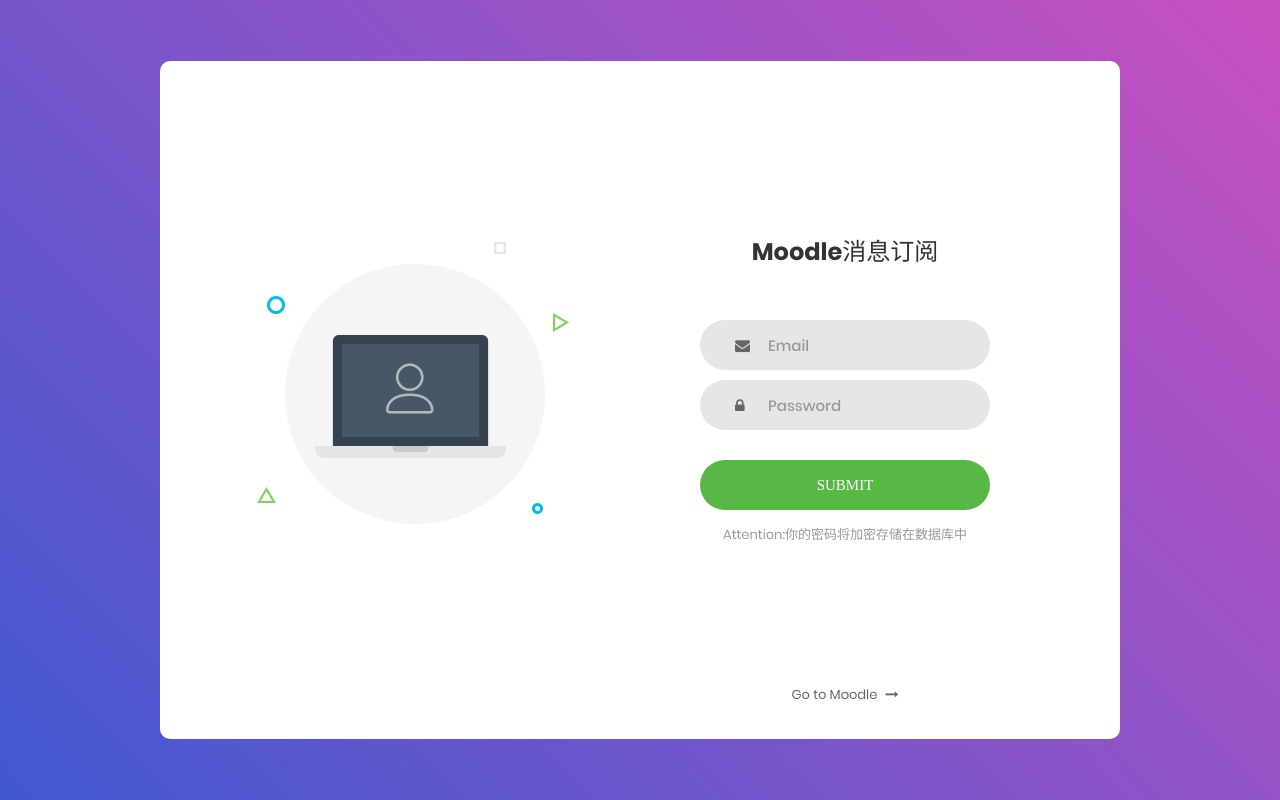
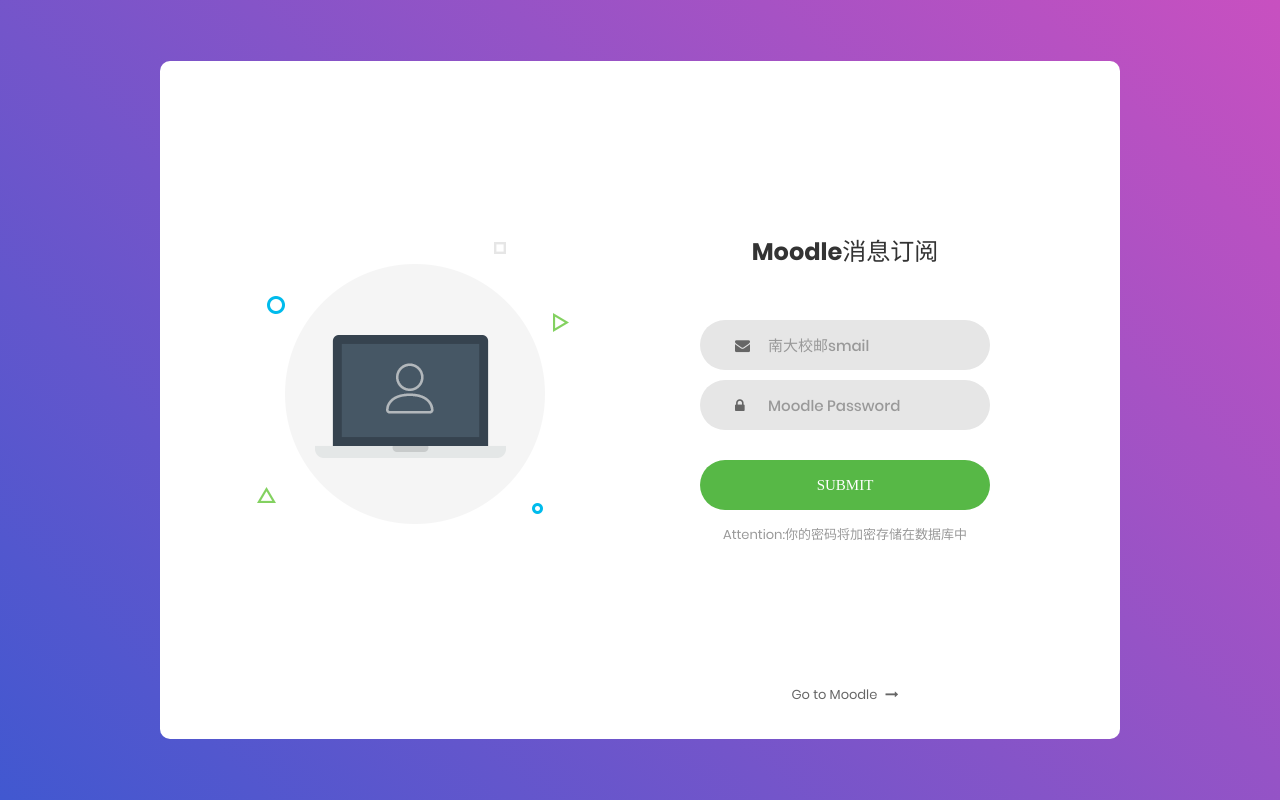
Before and after one commit to Linwenye/MoodleInformer_website, a Flask app: page / in a window 1280 px wide. Run offline with Flask 2, Linux system fonts and the light colour scheme; some libraries are stand-ins or nearby versions; some web fonts are replaced.

Commit message:
little change

```diff
--- a/templates/index.html
+++ b/templates/index.html
@@ -36,7 +36,7 @@
 					</span>
 
 					<div class="wrap-input100 validate-input" data-validate = "Valid email is required: ex@abc.xyz">
-						<input class="input100" type="text" name="email" placeholder="Email">
+						<input class="input100" type="text" name="email" placeholder="南大校邮smail">
 						<span class="focus-input100"></span>
 						<span class="symbol-input100">
 							<i class="fa fa-envelope" aria-hidden="true"></i>
@@ -44,7 +44,7 @@
 					</div>
 
 					<div class="wrap-input100 validate-input" data-validate = "Password is required">
-						<input class="input100" type="password" name="pass" placeholder="Password">
+						<input class="input100" type="password" name="pass" placeholder="Moodle Password">
 						<span class="focus-input100"></span>
 						<span class="symbol-input100">
 							<i class="fa fa-lock" aria-hidden="true"></i>
```
